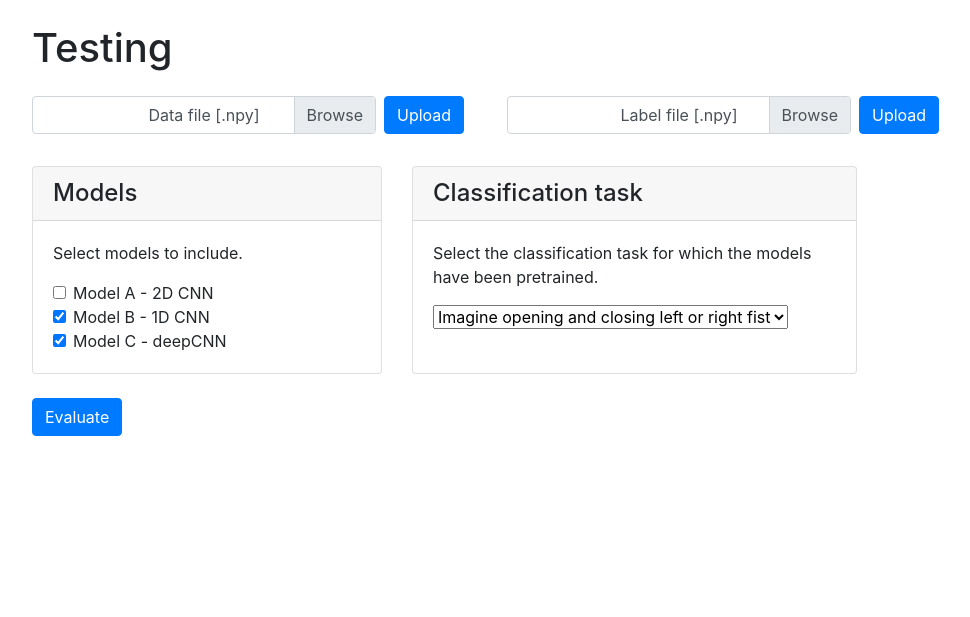
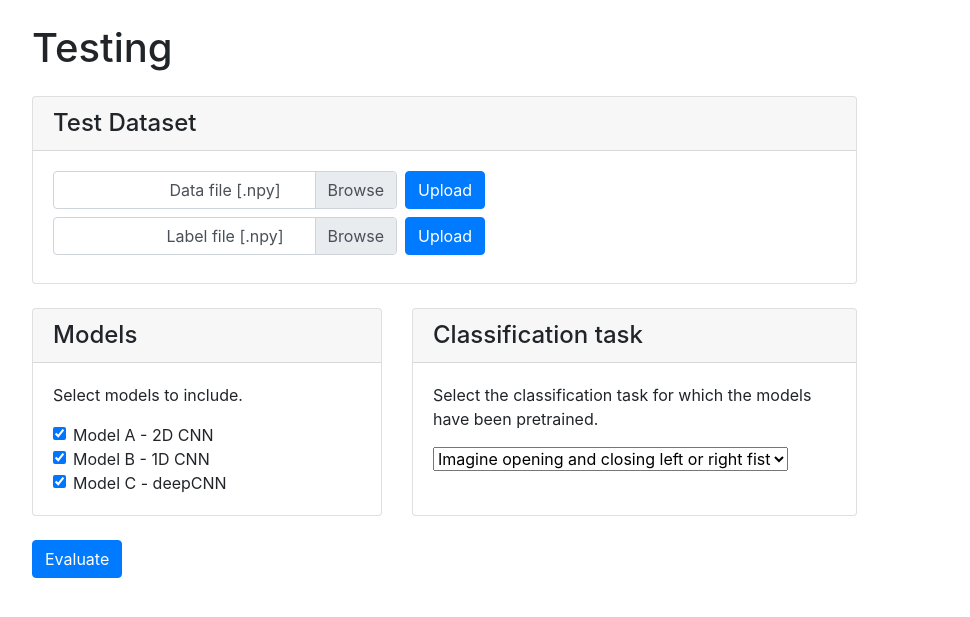
Before and after one commit to francescorubbo/DeepNePL, a Flask app: page /testing in a window 1280 px wide. Shown: the part 56-673 px from the top of the page, without its empty margins (53-1023 px from the left). Run offline with Flask 2, Linux system fonts and the light colour scheme; some libraries are stand-ins or nearby versions.

Commit message:
various fixes

```diff
--- a/deepnepl/templates/testing.html
+++ b/deepnepl/templates/testing.html
@@ -53,9 +53,12 @@
       <h1 class="my-4">Testing</h1>
 
       <div class="row">
+	<div class="col-lg-9 mb-4">
+	  <div class="card h-100">
+	  <h4 class="card-header">Test Dataset</h4>
+	  <div class="card-body">
 
-	<div class="col-lg-5 mb-4">
-
+<!--	    <div class="col-lg-5 mb-4"> -->
 	      <form class="form-inline" action="/uploader/testing/test_X.npy" method="POST"
 		    enctype="multipart/form-data" id="testdata">
 		<div class="input-group mb-2 mr-sm-2">
@@ -64,10 +67,9 @@
 		</div>
 		<button type="submit" class="btn btn-primary mb-2">Upload</button>
 	      </form>
+<!--	    </div> -->
 
-	</div>
-
-	<div class="col-lg-5 mb-4">
+<!--	    <div class="col-lg-5 mb-4"> -->
 	      <form class="form-inline" action="/uploader/testing/test_y.npy" method="POST"
 		    enctype="multipart/form-data" id="testdata">
 		<div class="input-group mb-2 mr-sm-2">
@@ -76,8 +78,11 @@
 		</div>
 		<button type="submit" class="btn btn-primary mb-2">Upload</button>
 	      </form>
+<!--	    </div> -->
+
 	  </div>
-
+	  </div>
+	</div>
       </div>
 
 
@@ -93,7 +98,7 @@
 
 		<div class="form-check">
 		  <input class="form-check-input" type="checkbox" value="Model A"
-			 name="models" id="Model A">
+			 name="models" id="Model A" checked>
 		  <label class="form-check-label" for="Model A">
 		    Model A - 2D CNN
 		  </label>
```
Also changed, not shown: deepnepl/plotting.py (+8 -5 lines), deepnepl/templates/output_testing.html (+8 -4 lines). Lines whose indentation alone changed are shown as unchanged.
